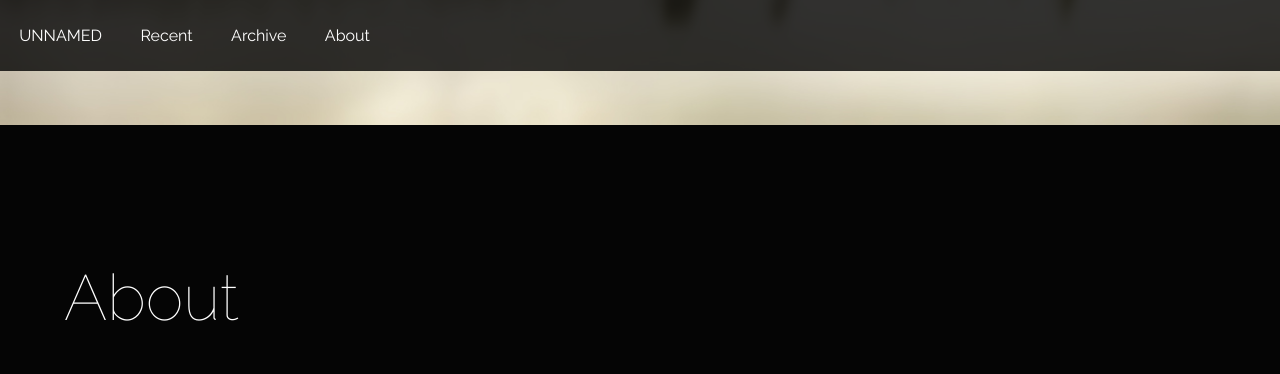
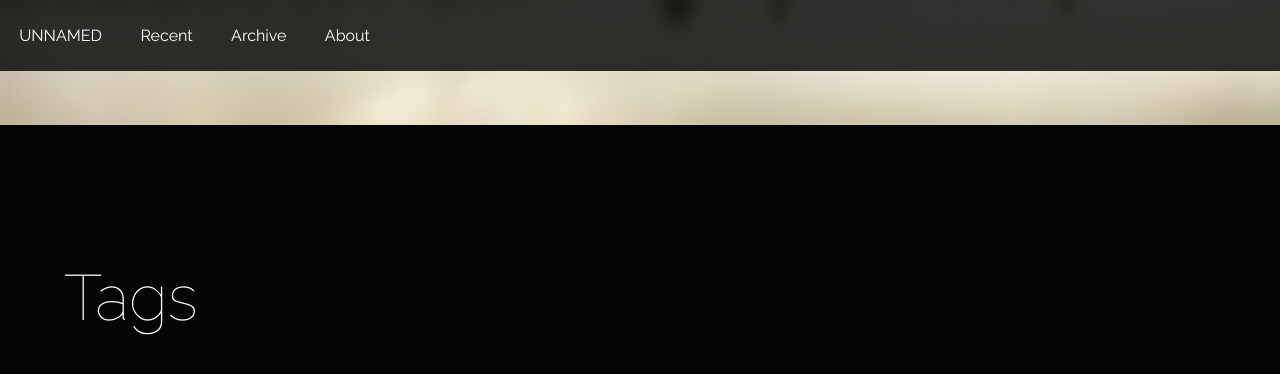
Before and after one commit to jk5228/unnamed, a Jekyll site: the page built from index.html, in a window 1280 px wide and 900 px high, scrolled down 2710 px. Shown: the top 374 px of the window. Built offline with Jekyll 4.4.1, drawn with Linux system fonts in a browser that asks for light colours; Markdown is read by kramdown in place of the engine named in the settings.

Commit message:
testing jekyll

```diff
--- a/index.html
+++ b/index.html
@@ -360,7 +360,7 @@
 	</div>
 	<div class="content" id="tags-div">
 		<p></p>
-		<h2 class="title" id="title5">About</h2>
+		<h2 class="title" id="title5">Tags</h2>
 	</div>
 	<div class="content" id="about-div">
 		<p></p>
```
